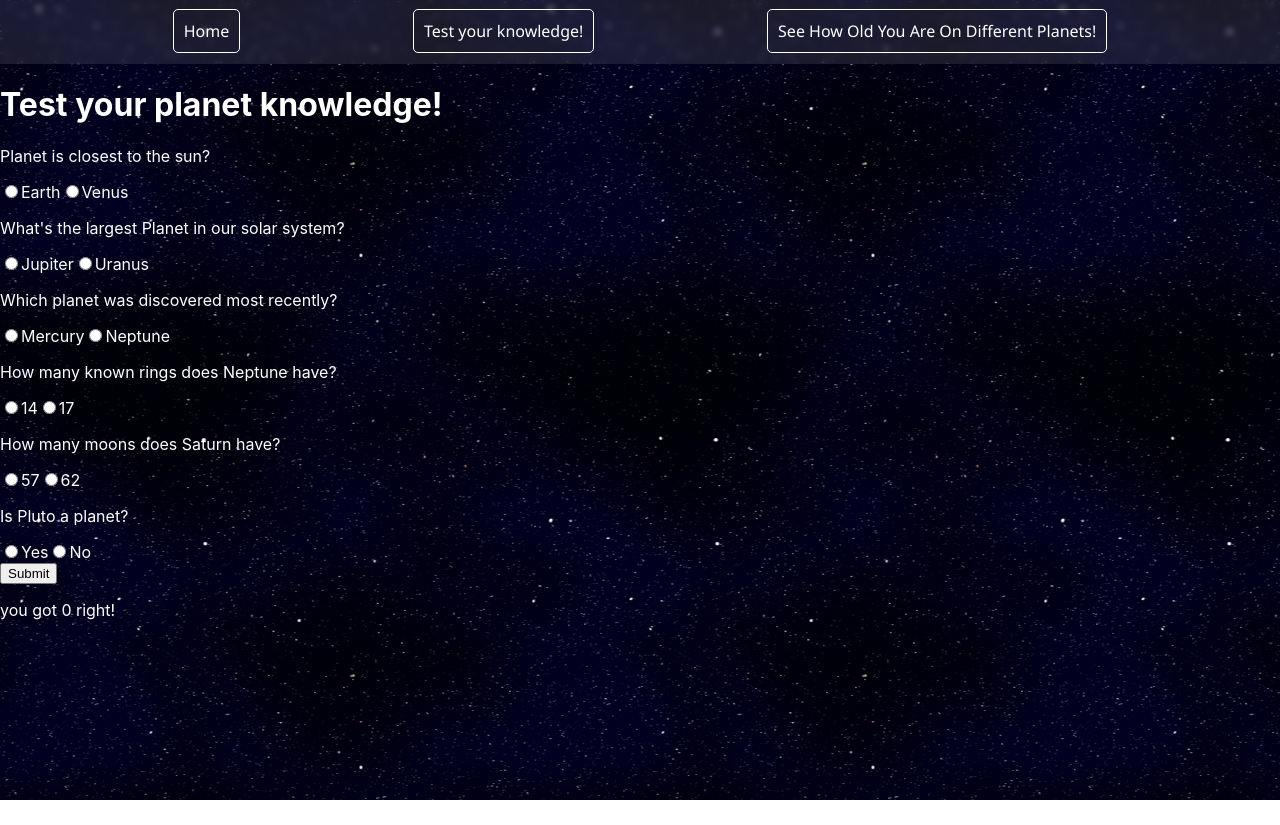
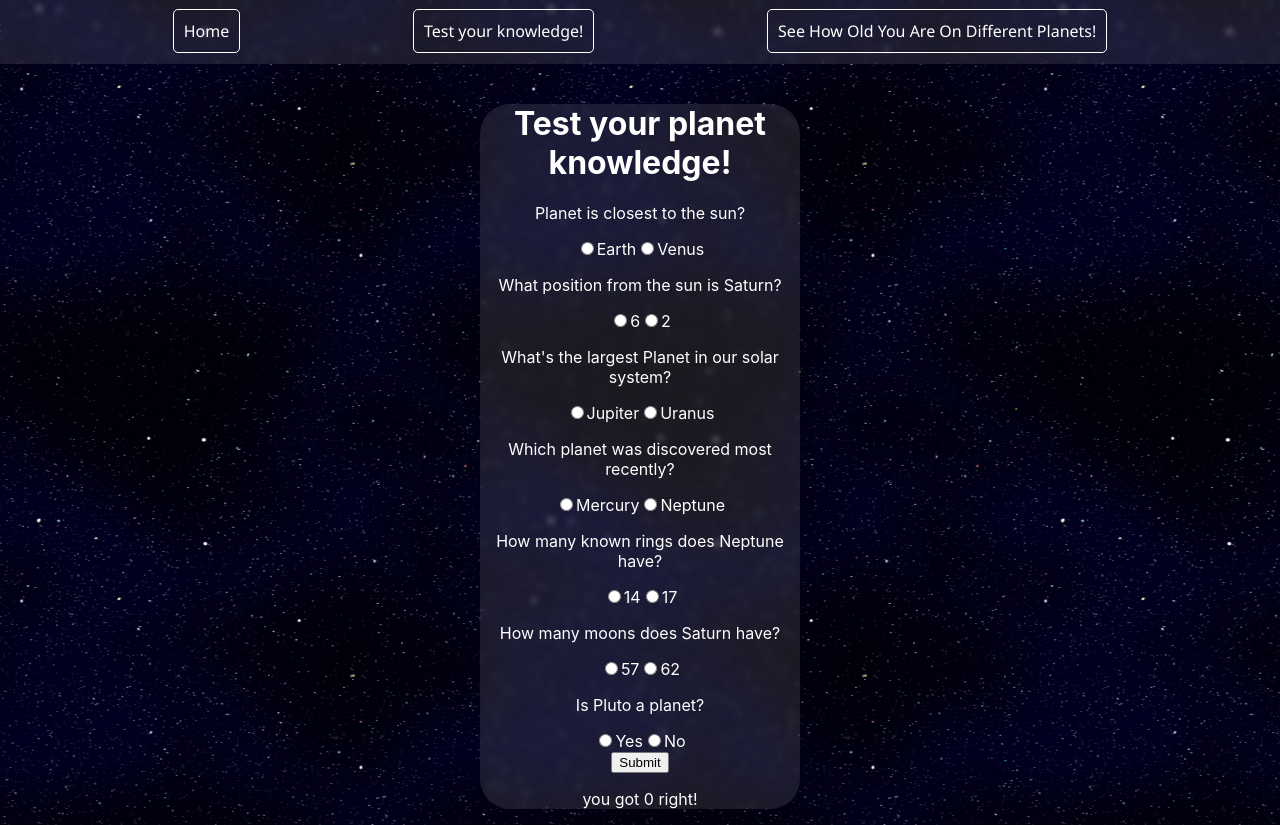
Before and after one commit to jcogan97/planet_edu_project, a React (Create React App) app in the folder client/: page /quiz in a window 1280 px wide. Before the commit the page ends 800 px from the top, so only its background shows below. Built offline with nearby package versions, Linux system fonts and the light colour scheme; no server answers.

Commit message:
added some css to the quiz

```diff
--- a/client/src/components/Quiz/QuestionList.js
+++ b/client/src/components/Quiz/QuestionList.js
@@ -24,7 +24,7 @@ const QuestionList = ({questions}) => {
 
     return(
         <>
-            <form onSubmit={handleSubmit}>
+            <form id="form" onSubmit={handleSubmit}>
                 {listOfQuestions}
                 <input type="submit"/>
                 <p /* className={isHidden} */ id="text-is-evil">you got {number} right!</p>
--- a/client/src/components/Quiz/Quiz.css
+++ b/client/src/components/Quiz/Quiz.css
@@ -1,3 +1,22 @@
 #text-is-evil {
     color: white
 }
+
+#form {
+}
+
+#header {
+    color: white;
+}
+
+#quiz {
+    background: rgba(255, 255, 255, 0.1);
+    backdrop-filter: blur(.2rem);
+    width: 25%;
+    border-radius: 30px;
+    text-align: center;
+    color: white;
+    margin-left: auto;
+    margin-right: auto;
+    margin-top: 5vh;
+}
--- a/client/src/components/Quiz/Quiz.js
+++ b/client/src/components/Quiz/Quiz.js
@@ -11,6 +11,14 @@ const Quiz = () => {
                 b: 'Venus',
             },
             correctAnswer: 'b'
+        },
+        {
+            question: "What position from the sun is Saturn?",
+            answers: {
+                a: '6',
+                b: '2',
+            },
+            correctAnswer: 'a'
         },
         {
             question: "What's the largest Planet in our solar system?",
@@ -56,10 +64,10 @@ const Quiz = () => {
 
 
     return(
-        <>
-            <h1 id='text-is-evil'>Test your planet knowledge!</h1>
+        <div id="quiz">
+            <h1 id='header'>Test your planet knowledge!</h1>
         <QuestionList questions={myQuestions} />
-        </>
+        </div>
     );
 };
 
```
